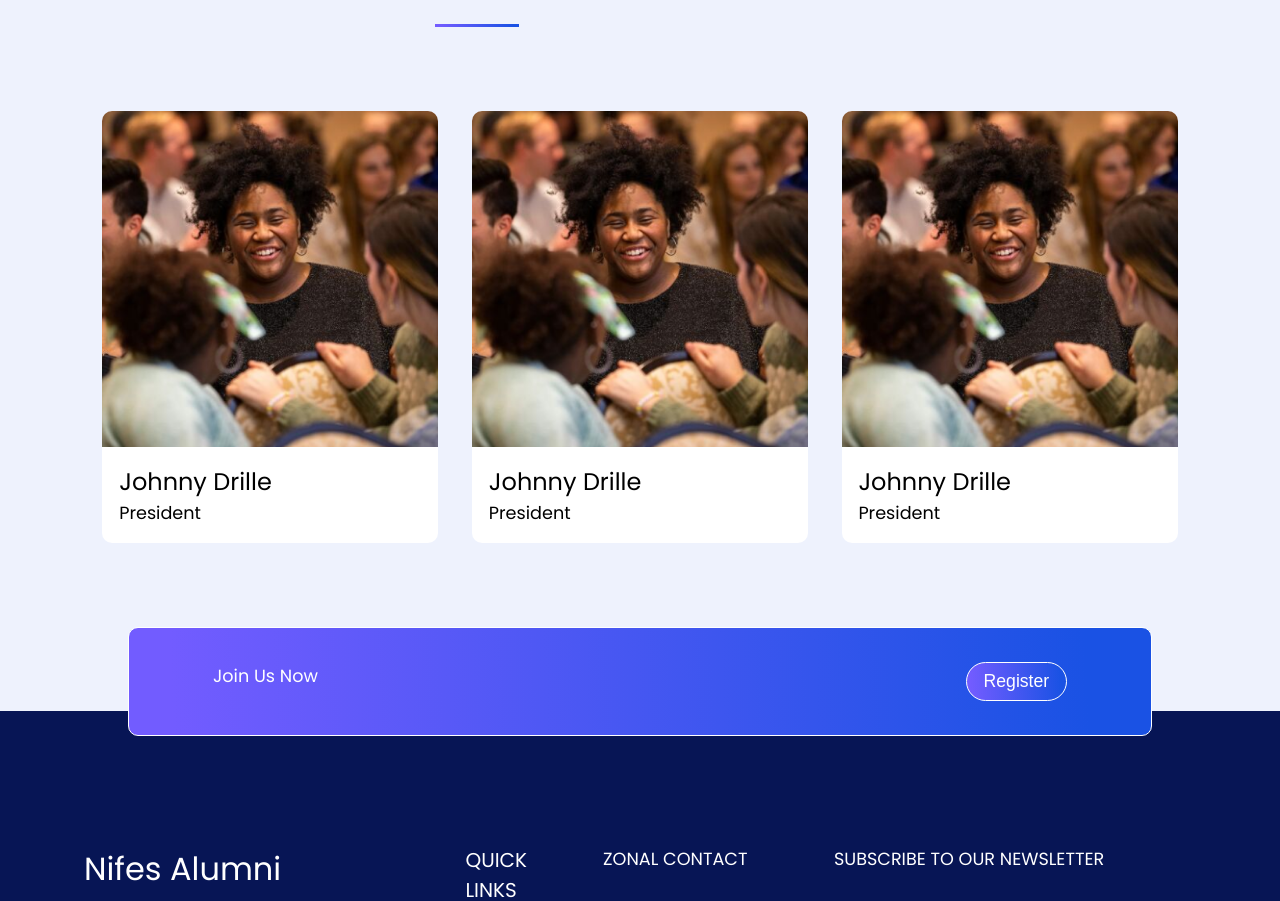
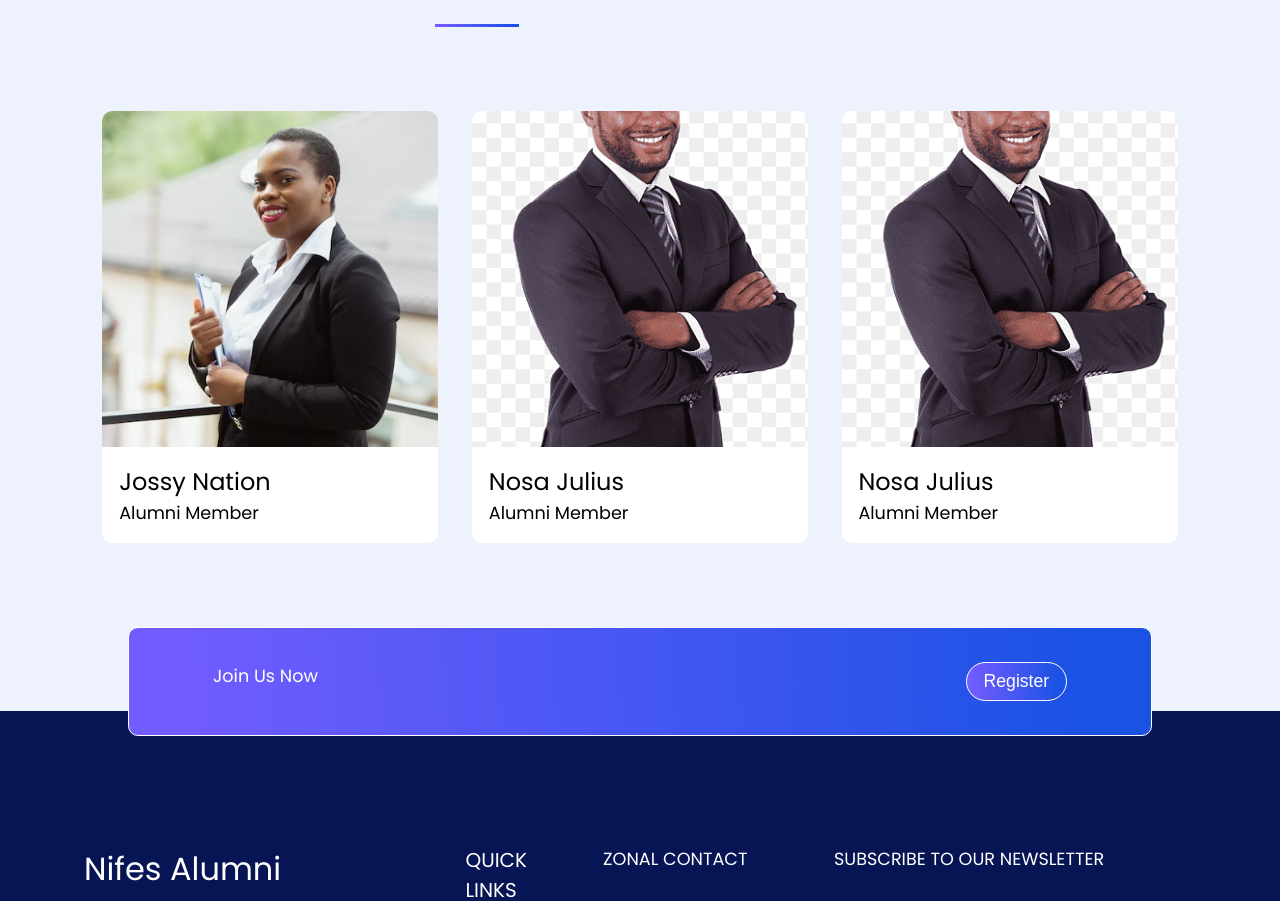
Before and after one commit to Jossy1238/nifes, a React (Vite) app: page /about in a window 1280 px wide. Shown: the part 2875-3776 px from the top of the page. Built offline with nearby package versions, Linux system fonts and the light colour scheme.

Commit message:
New Update

```diff
--- a/src/pages/About.jsx
+++ b/src/pages/About.jsx
@@ -3,6 +3,25 @@ import Header from '../components/Header';
 import Footer from '../components/Footer';
 
 function About(props) {
+
+    const NifesTeam = [
+        {
+            name:'Jossy Nation',
+            role:'Alumni Member',
+            image:'/woman.jpg'
+        },
+        {
+            name:'Nosa Julius',
+            role:'Alumni Member',
+            image:'/men.png'
+        },
+        {
+            name:'Nosa Julius',
+            role:'Alumni Member',
+            image:'/men.png'
+        },
+      ]
+
     return (
         <>
             <Header/>
@@ -57,11 +76,11 @@ function About(props) {
                 <section className='p-5 flex flex-col items-center gap-3 justify-between'>
                     <h3 className="section__title text-center">Meet Alumni Executives</h3>
                     <div className='flex  items-center gap-2 meet__execs'>
-                        {new Array(3).fill(0).map((_, i)=>(
+                        {NifesTeam.map((NifesTeam, i)=>(
                             <div className='flex bg-white rounded-md overflow-hidden flex-col exec__repeated'>
-                                <img src="/hero.png" alt="" className='cover' />
-                                <p className='px-1 mt-1 text-xl'>Johnny Drille</p>
-                                <p className='px-1 mb-1 oapcity-7'>President</p>
+                                <img src={NifesTeam.image} alt="" className='cover' />
+                                <p className='px-1 mt-1 text-xl'>{NifesTeam.name}</p>
+                                <p className='px-1 mb-1 oapcity-7'>{NifesTeam.role}</p>
                             </div>
                         ))
 
```
